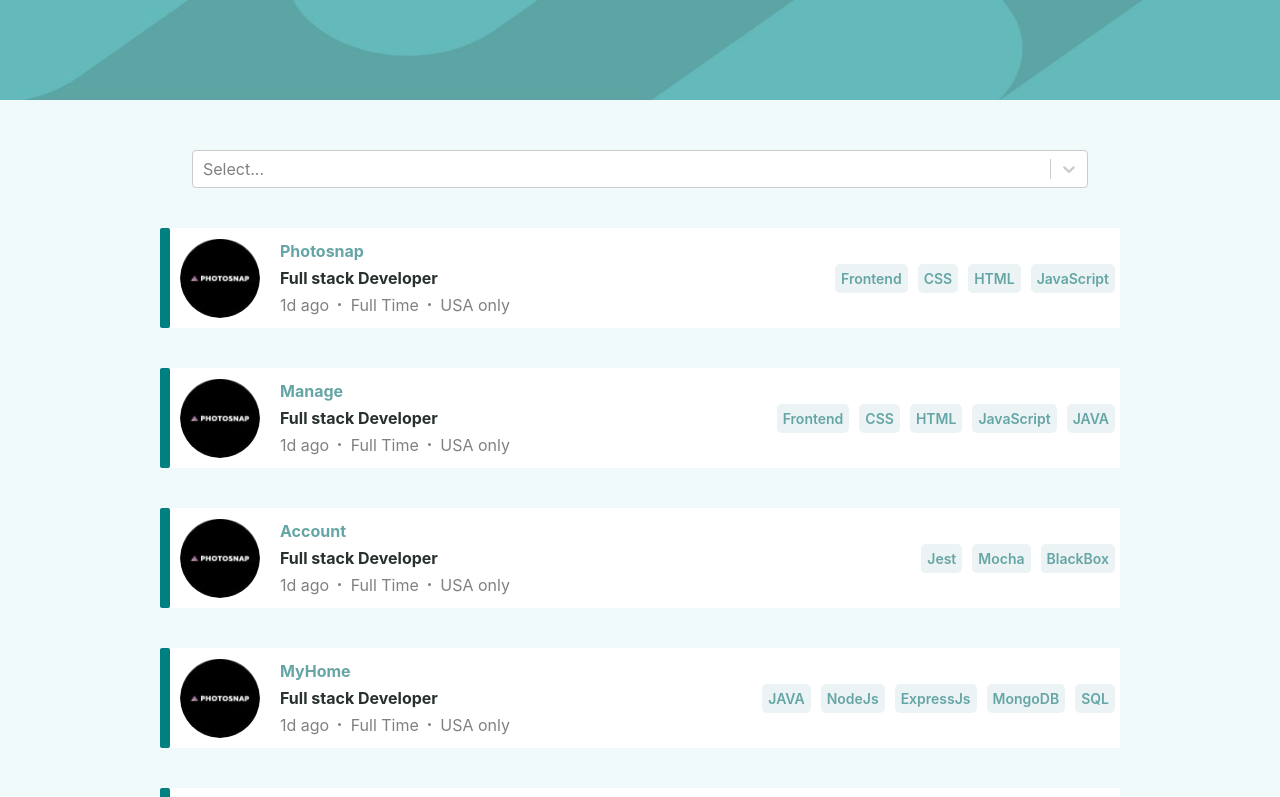
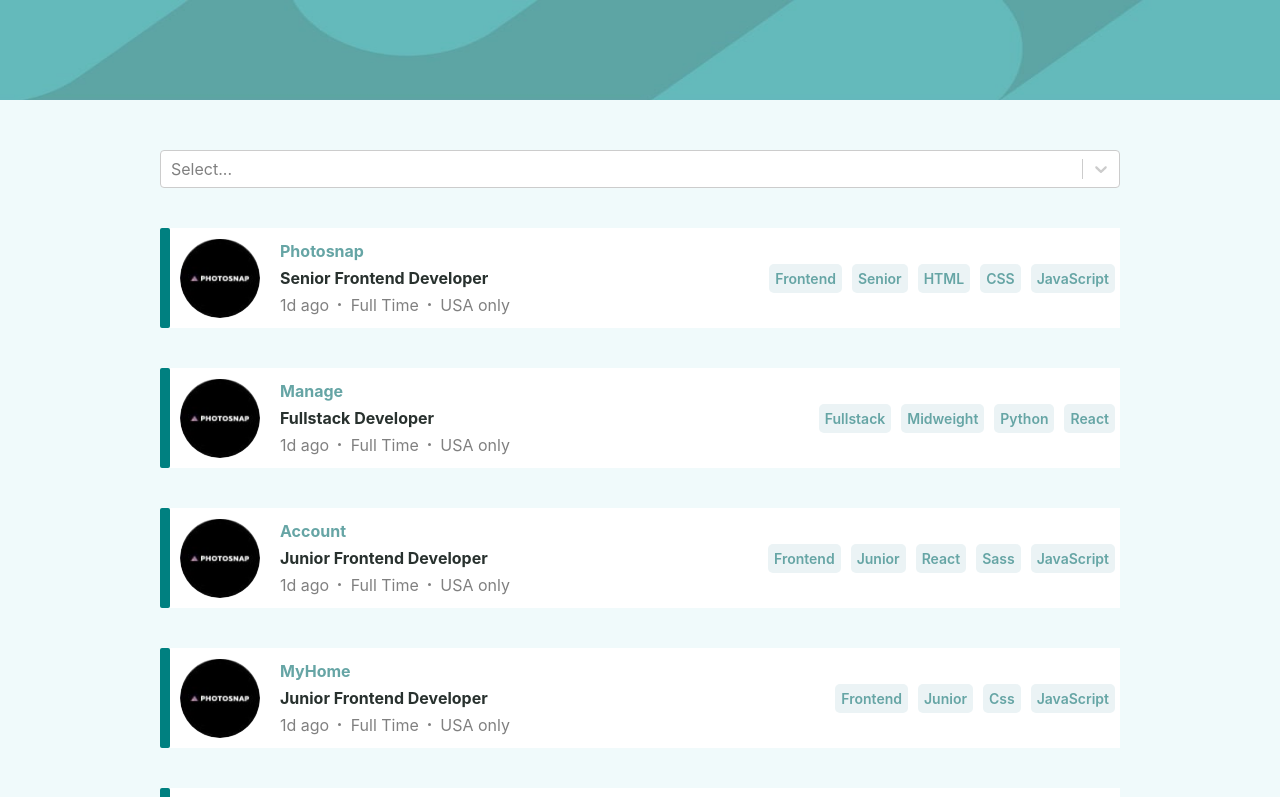
Before and after one commit to sumit-krk/Gokwik, a React (Create React App) app: page / in a window 1280 px wide. Shown: the top 797 px of the page. Built offline with nearby package versions, Linux system fonts and the light colour scheme.

Commit message:
made some changes in database

```diff
--- a/src/component/Card/Card.js
+++ b/src/component/Card/Card.js
@@ -21,7 +21,7 @@ const Card=(props)=>{
                 {/* company tech part */}
                 <div className={styles.details_of_job_middle_div}>
                     <div>{props.Title}</div>
-                    <div>Full stack Developer</div>
+                    <div>{props.JobRole}</div>
                     <div className={styles.details_of_job}>
                         <span>1d ago</span>
                         <span className={styles.dot_in_card}></span>
--- a/src/component/Card/Card.module.css
+++ b/src/component/Card/Card.module.css
@@ -305,7 +305,7 @@
         background-color: gray;
     }
     .small_horizontal_div{
-        height: 200px;
+        height: 250px;
         width: 5px;
     }
   }
--- a/src/component/JobRloeCard/JobRoleCard.js
+++ b/src/component/JobRloeCard/JobRoleCard.js
@@ -13,10 +13,10 @@ const JobRoleCard=()=>{
         { value: "CSS", label: "CSS" },
         { value: "JavaScript", label: "JavaScript" },
         { value: "JAVA", label: "JAVA" },
-        { value: "Jest", label: "Jest" },
-        { value: "Mocha", label: "Mocha" },
-        { value: "Blackbox", label: "Blackbox" },
-        { value: "NodeJs", label: "NodeJs" },
+        { value: "Senior", label: "Senior" },
+        { value: "Midweight", label: "Midweight" },
+        { value: "Python", label: "Python" },
+        { value: "Sass", label: "Sass" },
         { value: "SQL", label: "SQL" },
         { value: "Express", label: "Express" },
         { value: "MongoDB", label: "MongoDB" },
@@ -68,7 +68,7 @@ const JobRoleCard=()=>{
     return (
       <>
         <div className={styles.main_body}>
-          <div style={{width:'70%',margin:'auto'}}>
+          <div style={{width:'75%',margin:'auto'}}>
             <Select
               closeMenuOnSelect={false}
               components={animatedComponents}
@@ -79,7 +79,7 @@ const JobRoleCard=()=>{
             />
           </div>
           {data.map((Data) => (
-            <Card Title={Data.Title} TechStacks={Data.TechStacks} />
+            <Card Title={Data.Title} TechStacks={Data.TechStacks} JobRole={Data.JobRole} />
           ))}
         </div>
       </>
--- a/src/db.json
+++ b/src/db.json
@@ -6,9 +6,9 @@
         { "Type1": "NEW!" },
         { "Type2": "FEATURED" }
       ],
-      "JobRole" : "Software Development Engineer",
+      "JobRole" : "Senior Frontend Developer",
       "JobDetails" : ["1d ago", "Full Time", "USA only"],
-      "TechStacks" : [ "Frontend", "CSS", "HTML", "JavaScript"]
+      "TechStacks" : [ "Frontend", "Senior", "HTML", "CSS", "JavaScript"]
     },
     {
       "id": 2,
@@ -17,9 +17,9 @@
         { "Type1": "NEW!" },
         { "Type2": "FEATURED" }
       ],
-      "JobRole" : "Software Engineer",
+      "JobRole" : "Fullstack Developer",
       "JobDetails" : ["1w ago", "Full Time", "UK only"],
-      "TechStacks" : [ "Frontend", "CSS", "HTML", "JavaScript", "JAVA"]
+      "TechStacks" : [ "Fullstack", "Midweight", "Python", "React"]
     },
     {
       "id": 3,
@@ -28,9 +28,9 @@
         { "Type1": "" },
         { "Type2": "FEATURED" }
       ],
-      "JobRole" : "QA Engineer",
+      "JobRole" : "Junior Frontend Developer",
       "JobDetails" : ["3d ago", "Part Time", "India only"],
-      "TechStacks" : [ "Jest", "Mocha" , "BlackBox"]
+      "TechStacks" : [ "Frontend", "Junior" , "React", "Sass", "JavaScript"]
     },
     {
       "id": 4,
@@ -39,19 +39,19 @@
         { "Type1": "NEW!" },
         { "Type2": "FEATURED" }
       ],
-      "JobRole" : "Back-End Engineer",
+      "JobRole" : "Junior Frontend Developer",
       "JobDetails" : ["2d ago", "Full Time", "Remote"],
-      "TechStacks" : [ "JAVA", "NodeJs" , "ExpressJs", "MongoDB" , "SQL"]
+      "TechStacks" : [ "Frontend", "Junior", "Css", "JavaScript"]
     },
     {
       "id": 5,
-      "Title": "Loop Studios",
+      "Title": "Software Engineer",
       "CompanyType": [
         { "Type1": "NEW!" }
       ],
       "JobRole" : "Senior Software Engineer",
       "JobDetails" : ["4d ago", "Full Time", "UK only"],
-      "TechStacks" : [ "NodeJs","MongoDB", "SQL", "ReactJs"]
+      "TechStacks" : [ "Fullstack","Midweight", "JavaScript", "Sass","Ruby"]
     },
     {
       "id": 6,
@@ -60,9 +60,9 @@
         { "Type1": "NEW!" },
         { "Type2": "FEATURED" }
       ],
-      "JobRole" : "Lead Engineer",
+      "JobRole" : "Junior Backend Developer",
       "JobDetails" : ["1d ago", "Full Time", "Remote"],
-      "TechStacks" : [ "Frontend", "CSS", "HTML", "JavaScript", "NodeJs"]
+      "TechStacks" : [ "Backend", "Junior", "HTML", "Sass", "JavaScript"]
     },
     {
         "id": 7,
```
